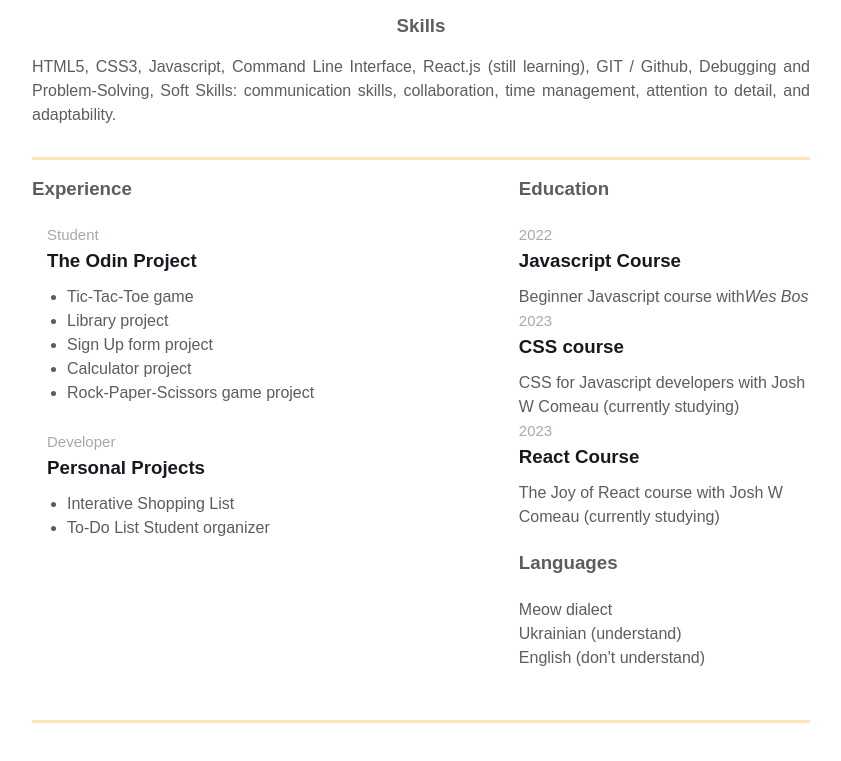
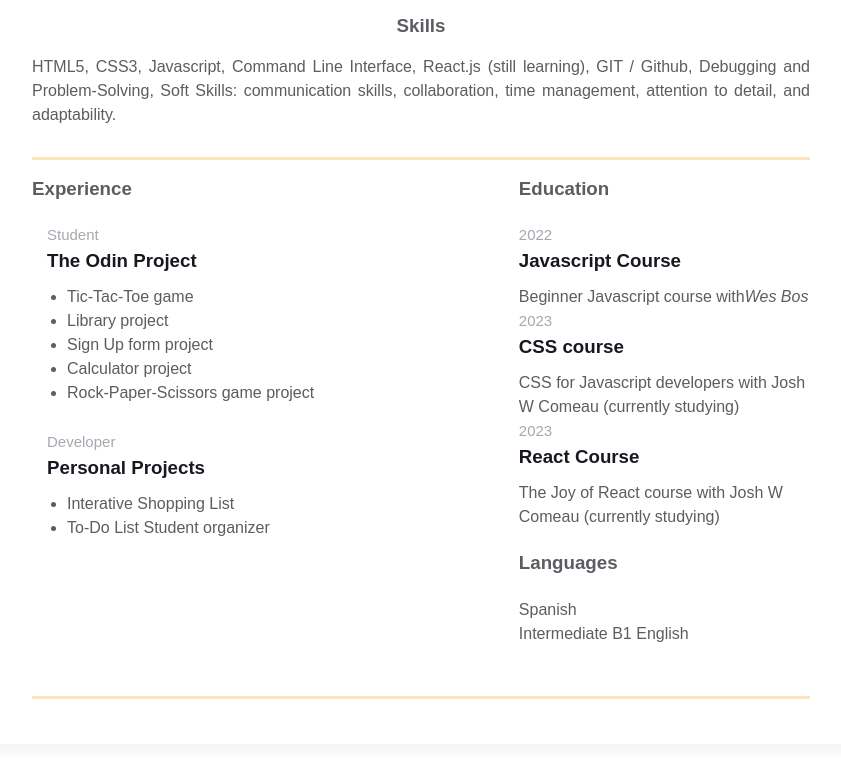
Before and after one commit to Endzelisp/homepage, a plain HTML site: page index.html in a window 1280 px wide. Shown: the part 434-1195 px from the top of the page, without its empty margins (219-1060 px from the left). Drawn offline with Linux system fonts and the light colour scheme.

Commit message:
Update Language fields

```diff
--- a/index.html
+++ b/index.html
@@ -230,9 +230,8 @@
 
                     <div class="additional-info__languages">
                       <h3 class="additional-info__languages-header">Languages</h3>
-                      <p class="additional-info__languages-item">Meow dialect</p>
-                      <p class="additional-info__languages-item">Ukrainian (understand)</p>
-                      <p class="additional-info__languages-item">English (don't understand)</p>
+                      <p class="additional-info__languages-item">Spanish</p>
+                      <p class="additional-info__languages-item">Intermediate B1 English</p>
                     </div>
                   </div>
                 </div>
```
